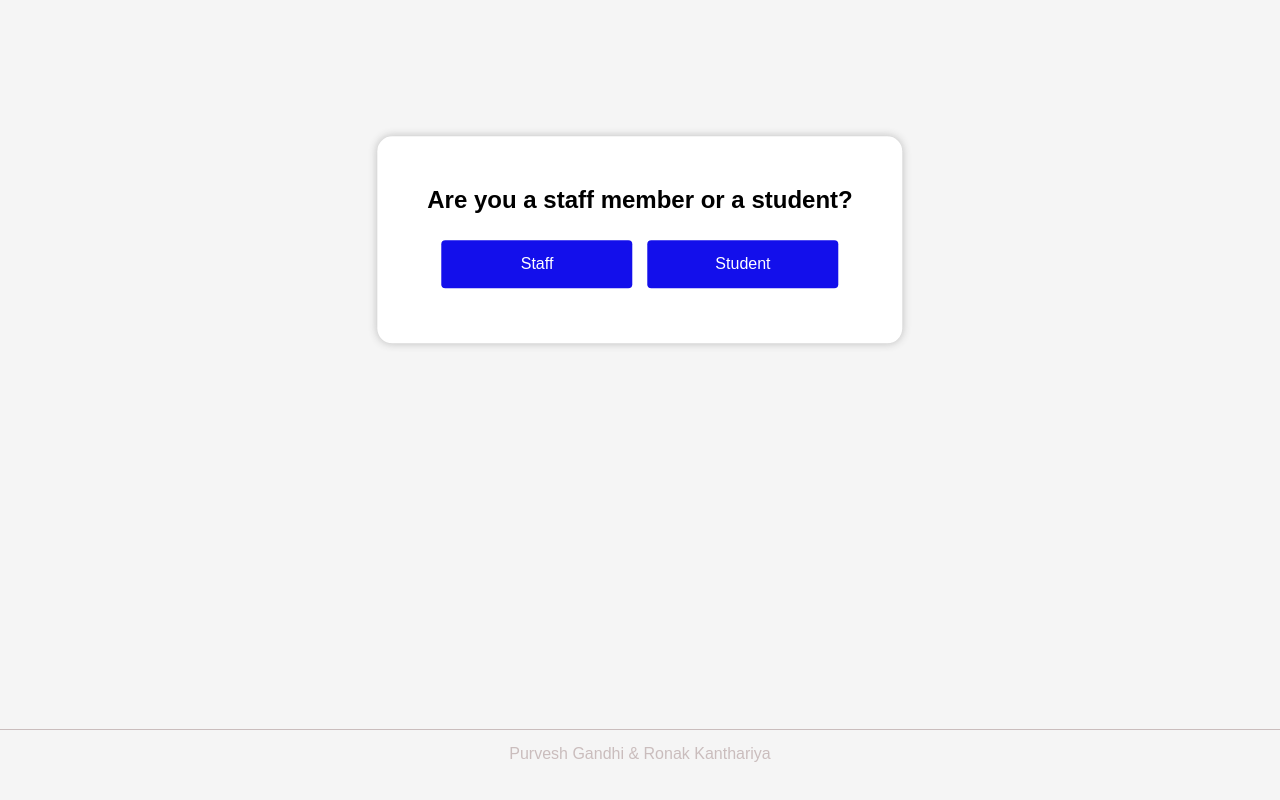
After one commit to Ronak0009/college-management, a Django app: page /register/ in a window 1280 px wide. The commit adds this page. Run offline with Django 3.2, Linux system fonts and the light colour scheme.

Commit message:
"added registration option page"

```diff
--- a/common/urls.py
+++ b/common/urls.py
@@ -4,7 +4,7 @@ from .views import *
 app_name = ''
 urlpatterns = [
     path('login/', login_view, name="login"),
+    path('register/', registration_view, name="register"),
     path('student-registration/',student_registration, name="student"),
     path('staff-registration/', staff_registration, name="staff")
-
 ]
--- a/common/views.py
+++ b/common/views.py
@@ -5,6 +5,9 @@ from django.shortcuts import render
 def login_view(request, *args, **kwargs):
     return render(request, "common/home.html")
 
+def registration_view(request,*args,**kwargs):
+    return render(request,"common/register.html")
+
 def student_registration(request,*args,**kwargs):
     return render(request,"common/studentreg.html")
 
--- /dev/null
+++ b/static/css/register_option.css
@@ -0,0 +1,54 @@
+#register {
+    text-align: center;
+    background-color: white;
+    position: fixed; /* or absolute */
+    top: 30%;
+    left: 50%;
+    padding: 50px;
+    border: 1px rgb(255, 255, 255);
+    box-shadow: 0px 0px 8px 0px rgba(50, 50, 50, 0.30);
+    border-radius: 15px;
+    transform: translate(-50%, -50%);
+    font-family: Arial, Helvetica, sans-serif;
+}
+
+#register h2 {
+    margin-bottom: 5%;
+}
+#register input[type=button]{
+    border-radius: 4px;
+    background-color: rgb(19, 15, 235);
+    border: none;
+    color: #FFFFFF;
+    text-align: center;
+    font-size: 16px;
+    padding: 15px;
+    width: 45%;
+    height: auto;
+    cursor: pointer;
+    margin: 5px;
+}
+
+#register input[type=button]:hover {
+    background-color:  rgb(12, 10, 102);
+}
+
+#register input[type=button]:active{
+    background-color: rgb(19, 15, 235);
+}
+
+.footer {
+    width: 100%;
+    background-color: whitesmoke;
+    float: right;
+    margin-top: 50px;
+    margin-bottom: 30px;
+    border-top: 1px solid;
+    font-family: Arial, Helvetica, sans-serif;
+    color: rgb(202, 189, 189);
+}
+
+.footer p {
+    text-align: center;
+    margin-top: 15px;
+}
--- a/templates/common/base.html
+++ b/templates/common/base.html
@@ -5,10 +5,7 @@
     <meta charset="UTF-8">
     <link rel="stylesheet" type="text/css" href="{% static 'css/registration.css' %}"/>
     <meta name="viewport" content="width=device-width, initial-scale=1.0">
-    <style>
-
-    </style>
-    <title>project1</title>
+    <title>Registration</title>
 </head>
 <body>
     {% block content %}
--- /dev/null
+++ b/templates/common/register.html
@@ -0,0 +1,21 @@
+{% extends './base.html' %}
+{% load static %}
+{% block content %}
+<head>
+    <title>Register</title>
+    <link rel="stylesheet" type="text/css" href="{% static 'css/register_option.css' %}"/>
+</head>
+
+<div id="register">
+<h2>
+    Are you a staff member or a student?
+</h2>
+<input type="button" value="Staff"/>
+<input type="button" value="Student"/>
+</div>
+<div class="footer">
+    <p>
+        Purvesh Gandhi & Ronak Kanthariya
+    </p>
+</div>
+{% endblock %}
--- a/templates/common/staffreg.html
+++ b/templates/common/staffreg.html
@@ -1,4 +1,4 @@
-{% extends './base.html'%}
+{% extends './base.html' %}
 
 {% block content %}
 
```
Also changed, not shown: static/css/registration.css (line endings or trailing spaces).
